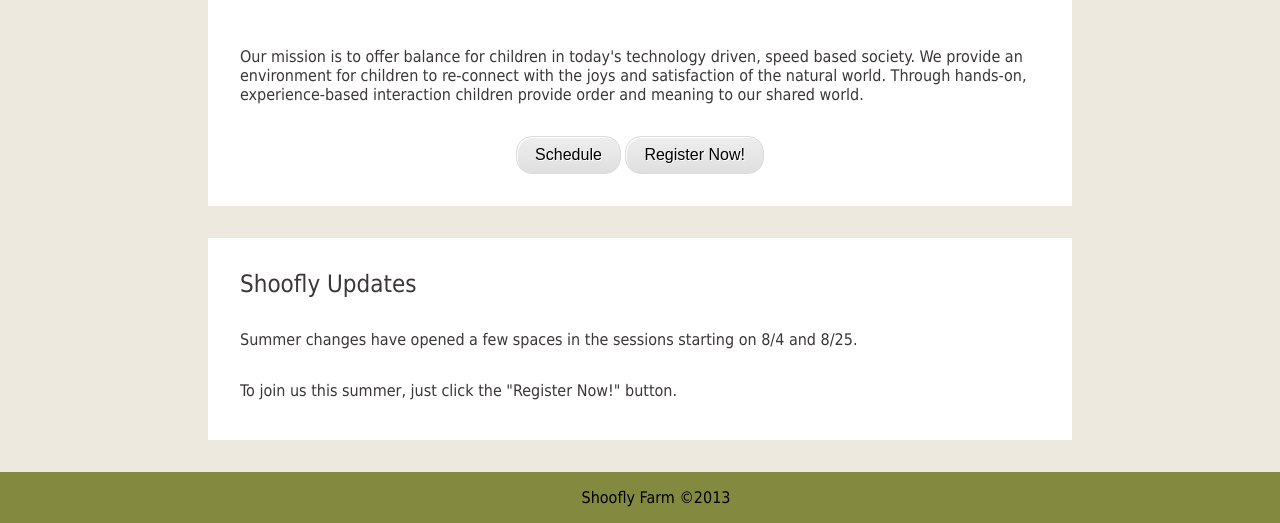
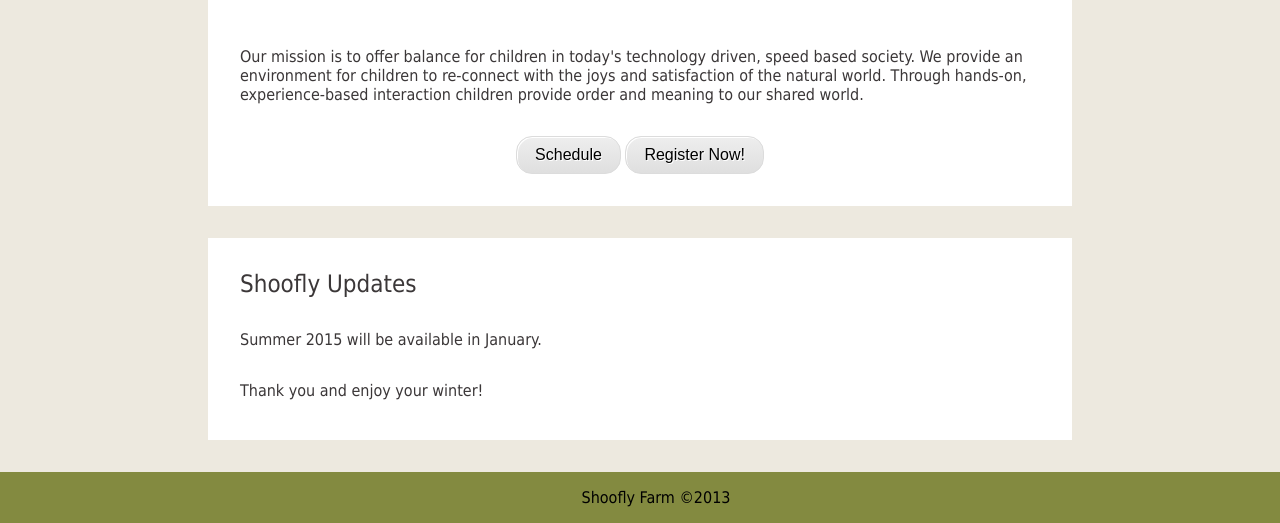
Before and after one commit to katekinsman/ShooflyRepo, a PHP site: page / in a window 1280 px wide. Shown: the part 500-1023 px from the top of the page. Run offline with PHP 8.4, Linux system fonts and the light colour scheme; data that the repository does not hold is empty; some libraries are stand-ins or nearby versions; some web fonts are replaced.

Commit message:
changed blog
summer 2015 for january

```diff
--- a/home.php
+++ b/home.php
@@ -14,6 +14,6 @@
 <section class="home">
     <h2>Shoofly Updates</h2>
     <article>
-        <p class="update">Summer changes have opened a few spaces in the sessions starting on 8/4 and 8/25.</p>
-		<p class="update">To join us this summer, just click the "Register Now!" button.</p>
+        <p class="update">Summer 2015 will be available in January.</p>
+		<p class="update">Thank you and enjoy your winter!</p>
 </section>
```
